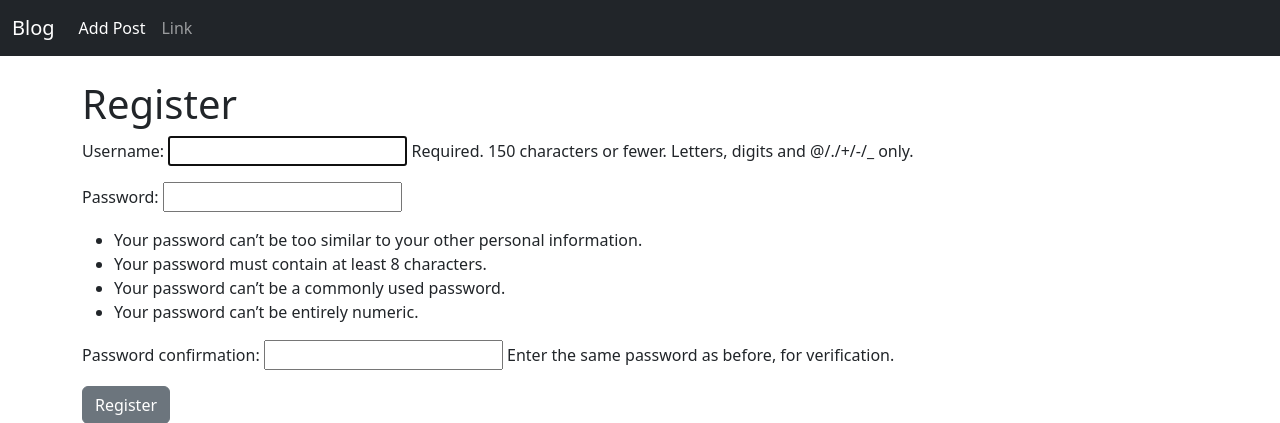
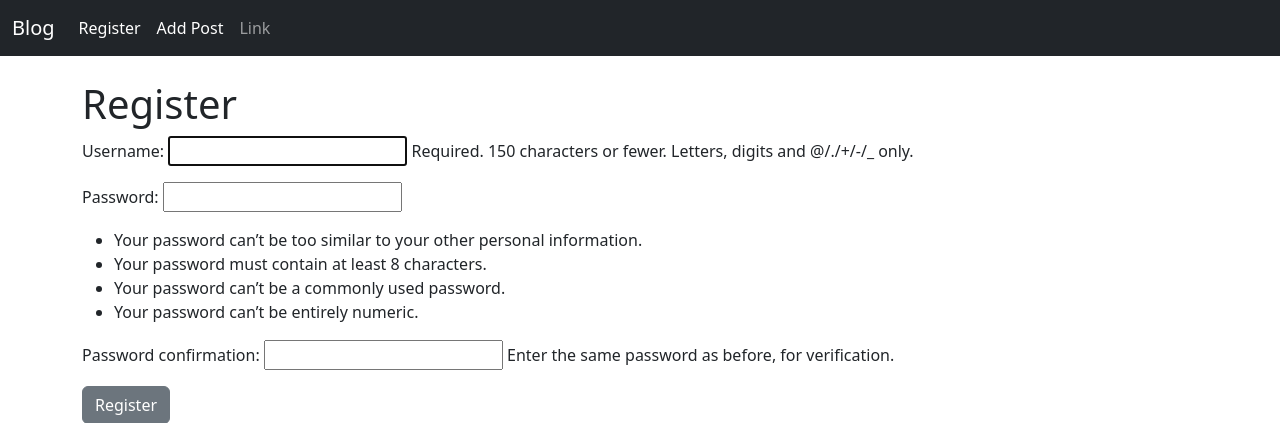
Before and after one commit to haimy254/ablog, a Django app: page /account/register/ in a window 1280 px wide. Shown: the top 423 px of the page. Run offline with Django 4.2, Linux system fonts and the light colour scheme.

Commit message:
registration

```diff
--- a/account/urls.py
+++ b/account/urls.py
@@ -4,6 +4,6 @@ from .views import *
 
 
 urlpatterns = [
-    path('register/', UserRegisterView.as_view(), name = 'register')
+    path('register/', UserRegisterView.as_view(), name = 'register'),
 
 ]
--- a/blog/templates/base.html
+++ b/blog/templates/base.html
@@ -17,6 +17,9 @@
           </button>
           <div class="collapse navbar-collapse" id="navbarSupportedContent">
             <ul class="navbar-nav me-auto mb-2 mb-lg-0">
+              <li class="nav-item">
+                <a class="nav-link active" aria-current="page" href="{% url 'register'%}">Register</a>
+              </li>
               <li class="nav-item">
                 <a class="nav-link active" aria-current="page" href="{% url 'add_post'%}">Add Post</a>
               </li>
```
